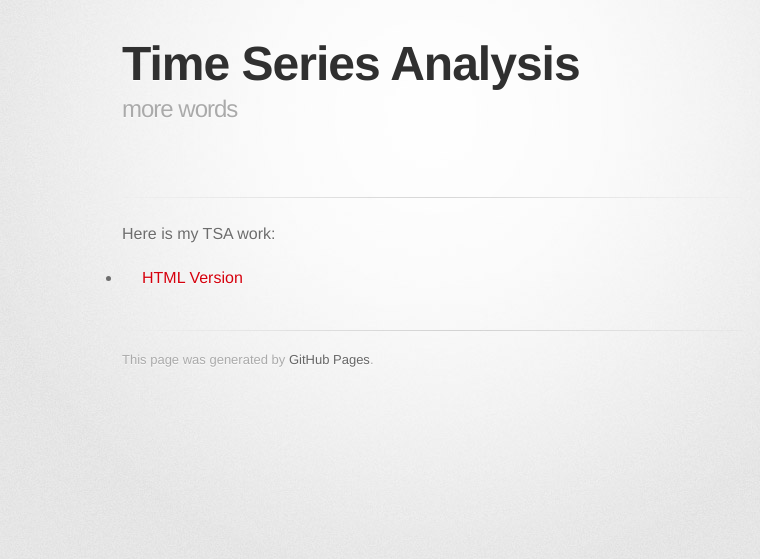
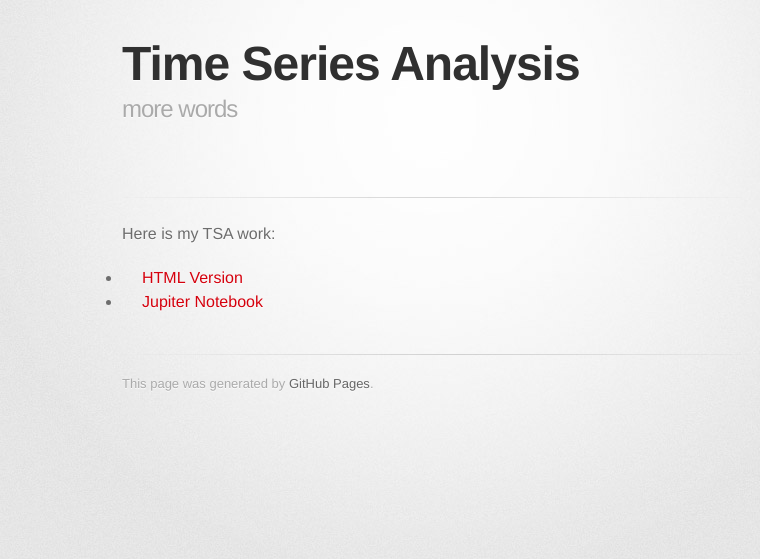
Before and after one commit to GeorgeWei0318/GeorgeWei0318.github.io, a Jekyll site: the page built from Time Series/index2.md, in a window 1280 px wide. Shown: the top 559 px of the page, without its empty margins (208-968 px from the left). Built offline with Jekyll 4.4.1, drawn with Linux system fonts in a browser that asks for light colours; some web fonts are replaced; our own code applies the rules of GitHub Pages for plain Markdown files.

Commit message:
Update index2.md

```diff
--- a/Time Series/index2.md
+++ b/Time Series/index2.md
@@ -5,3 +5,4 @@ description: more words
 
 Here is my TSA work:
 - [HTML Version](Untitled.html)
+- [Jupiter Notebook](Untitled.ipynb)
```
